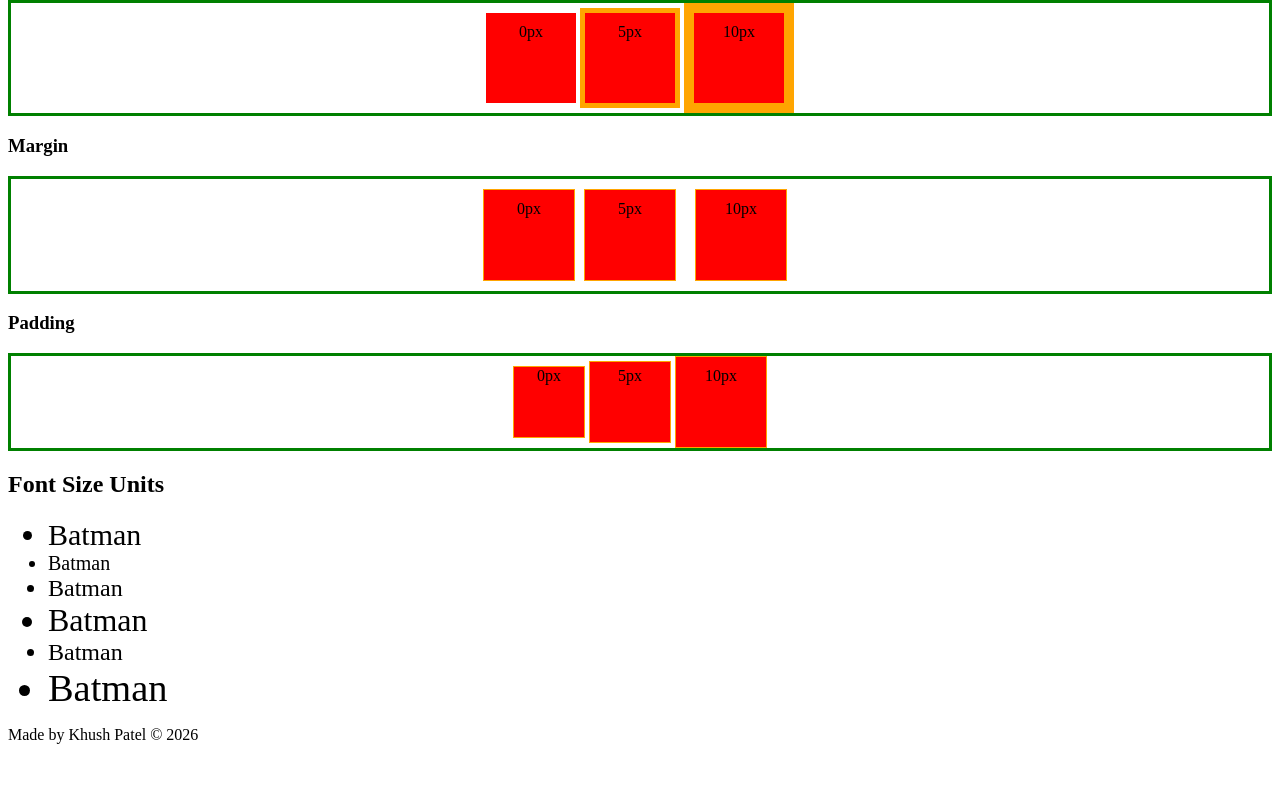
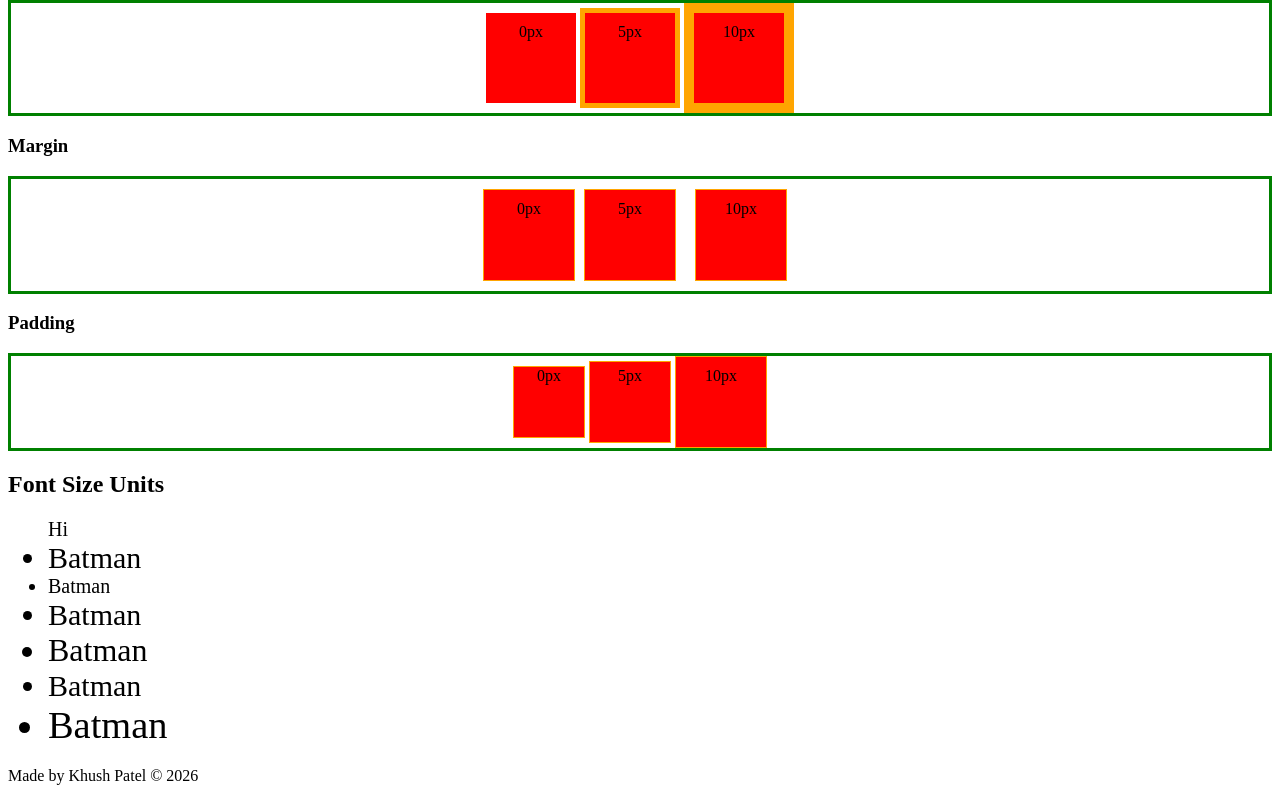
Before and after one commit to kmpat339/html-css-javascript-self-assessment-1, a website: page index.html in a window 1280 px wide. Shown: the part 1147-1948 px from the top of the page. Before the commit the page ends 1907 px from the top, so only its background shows below. Drawn offline with Linux system fonts and the light colour scheme.

Commit message:
change to 5th part

```diff
--- a/index.html
+++ b/index.html
@@ -125,7 +125,7 @@
 
       <section>
         <h2>Font Size Units</h2>
-        <ul>
+        <ul style="font-size: 20px"> Hi <!-- This is the parent element-->
           <!-- px is absolute. It is a fixed size. Use when you want an exact, unchanging size. -->
           <li style="font-size: 30px;">Batman</li>
 
```
